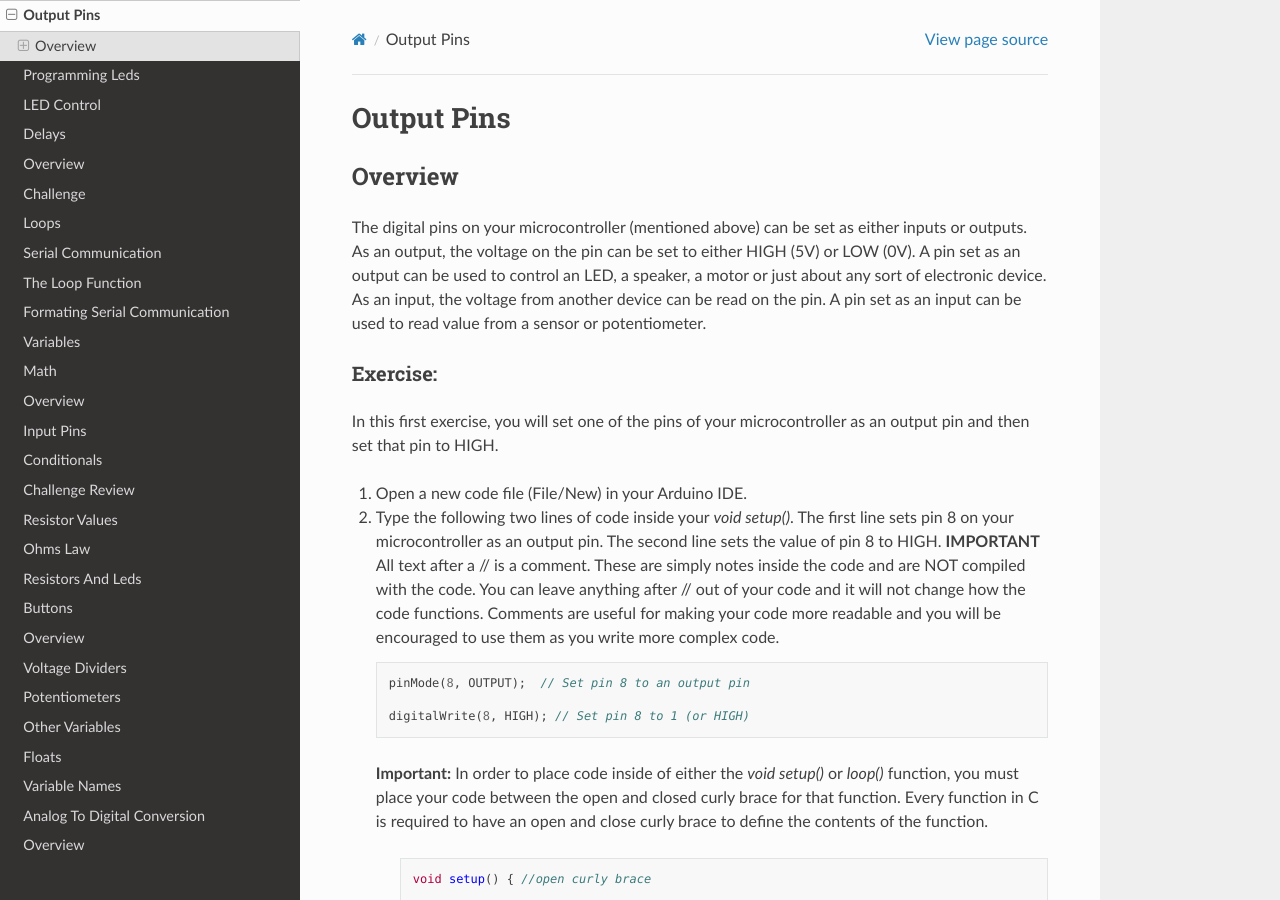
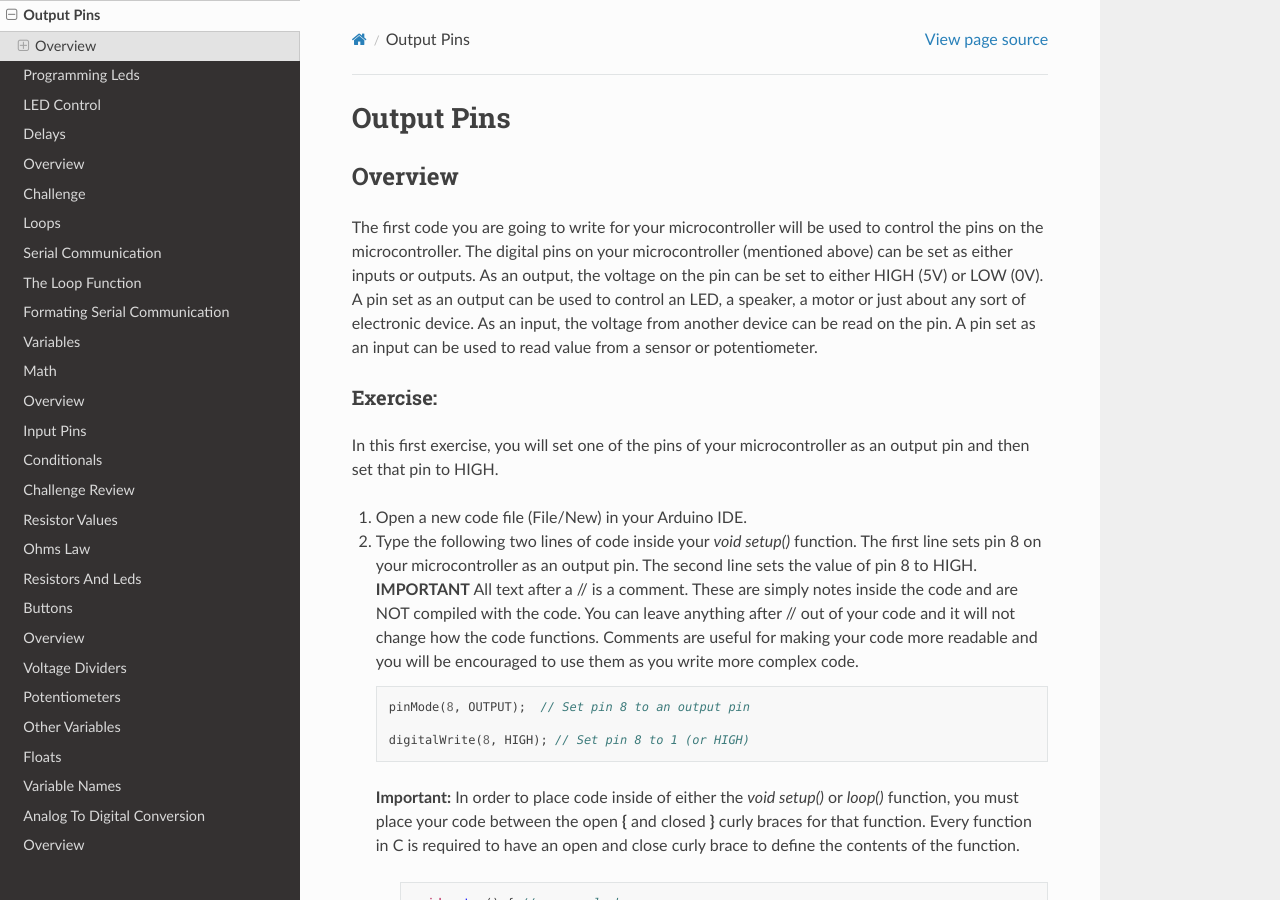
Before and after one commit to maxtkc/mvths-wiki, a Sphinx documentation site: the page built from docs/010-output-pins.rst, in a window 1280 px wide and 900 px high. Built offline with Sphinx 7.4.7 and the Read the Docs theme 2.0.0, drawn with Linux system fonts in a browser that asks for light colours; pages that are not in the unit, such as notebooks, are missing from menus.

Commit message:
Update 010-output-pins.rst

```diff
--- a/docs/010-output-pins.rst
+++ b/docs/010-output-pins.rst
@@ -4,7 +4,7 @@ Output Pins
 Overview
 --------
 
-The digital pins on your microcontroller (mentioned above) can be set  as either inputs or outputs. As an output, the voltage on the pin can be set to either HIGH (5V) or LOW (0V). A pin set as an output can be used to control an LED, a speaker, a motor or just about any sort of electronic device. As an input, the voltage from another device can be read on the pin. A pin set as an input can be used to read value from a sensor or potentiometer.
+The first code you are going to write for your microcontroller will be used to control the pins on the microcontroller. The digital pins on your microcontroller (mentioned above) can be set  as either inputs or outputs. As an output, the voltage on the pin can be set to either HIGH (5V) or LOW (0V). A pin set as an output can be used to control an LED, a speaker, a motor or just about any sort of electronic device. As an input, the voltage from another device can be read on the pin. A pin set as an input can be used to read value from a sensor or potentiometer.
 
 Exercise:
 ~~~~~~~~~
@@ -13,7 +13,7 @@ In this first exercise, you will set one of the pins of your microcontroller as
 
 #. Open a new code file (File/New) in your Arduino IDE.
 
-#. Type the following two lines of code inside your *void setup()*. The first line sets pin 8 on your microcontroller as an output pin. The second line sets the value of pin 8 to HIGH. **IMPORTANT** All text after a // is a comment. These are simply notes inside the code and are NOT compiled with the code. You can leave anything after // out of your code and it will not change how the code functions. Comments are useful for making your code more readable and you will be encouraged to use them as you write more complex code.
+#. Type the following two lines of code inside your *void setup()* function. The first line sets pin 8 on your microcontroller as an output pin. The second line sets the value of pin 8 to HIGH. **IMPORTANT** All text after a // is a comment. These are simply notes inside the code and are NOT compiled with the code. You can leave anything after // out of your code and it will not change how the code functions. Comments are useful for making your code more readable and you will be encouraged to use them as you write more complex code.
 
    .. code-block:: c
 
@@ -21,7 +21,7 @@ In this first exercise, you will set one of the pins of your microcontroller as
 
       digitalWrite(8, HIGH); // Set pin 8 to 1 (or HIGH)
 
- **Important:** In order to place code inside of either the *void setup()* or *loop()* function, you must place your code between the open and closed curly brace for that function. Every function in C is required to have an open and close curly brace to define the contents of the function.
+ **Important:** In order to place code inside of either the *void setup()* or *loop()* function, you must place your code between the open **{** and closed **}** curly braces for that function. Every function in C is required to have an open and close curly brace to define the contents of the function.
 
    .. code-block:: c
 
```
